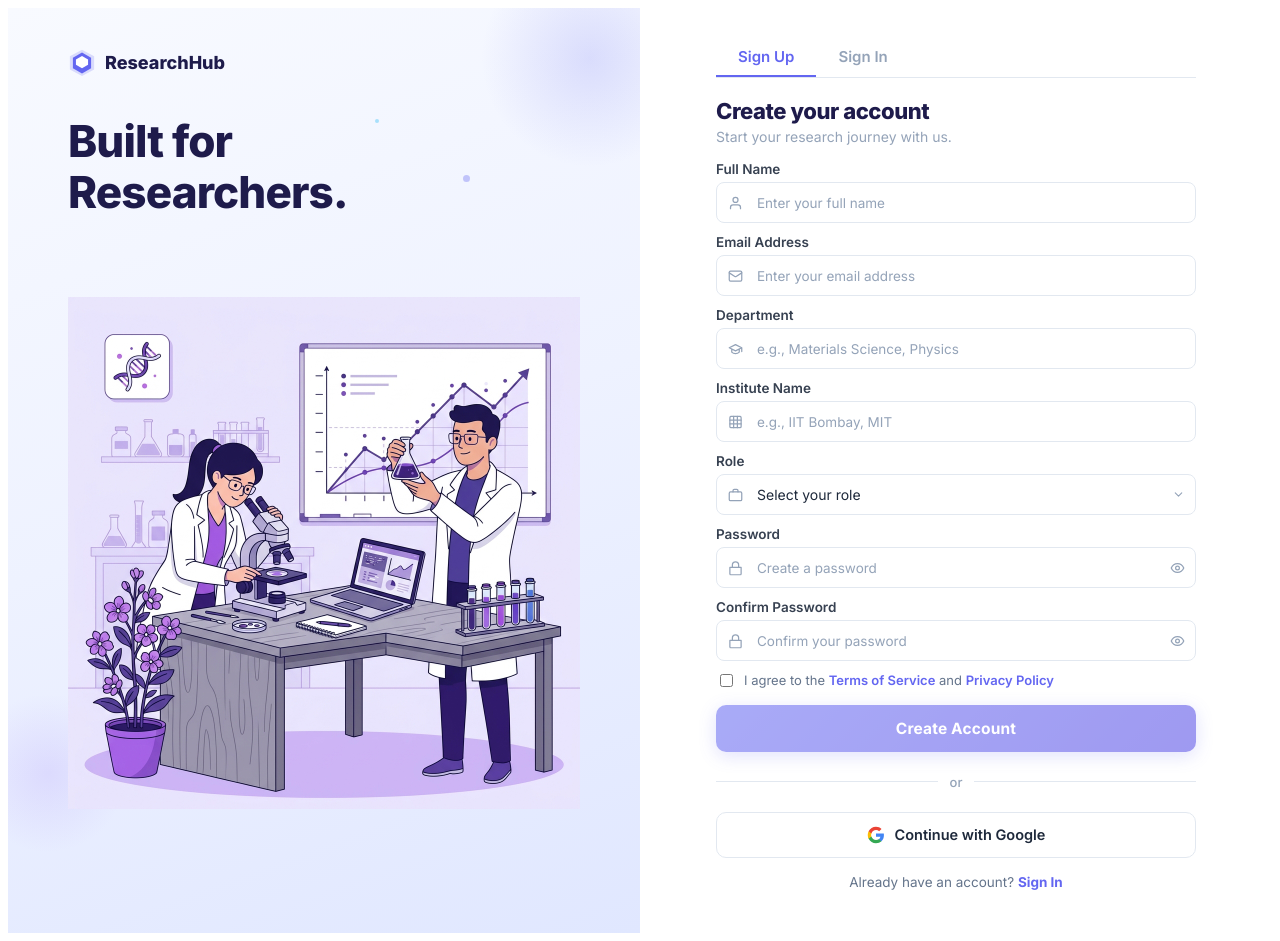
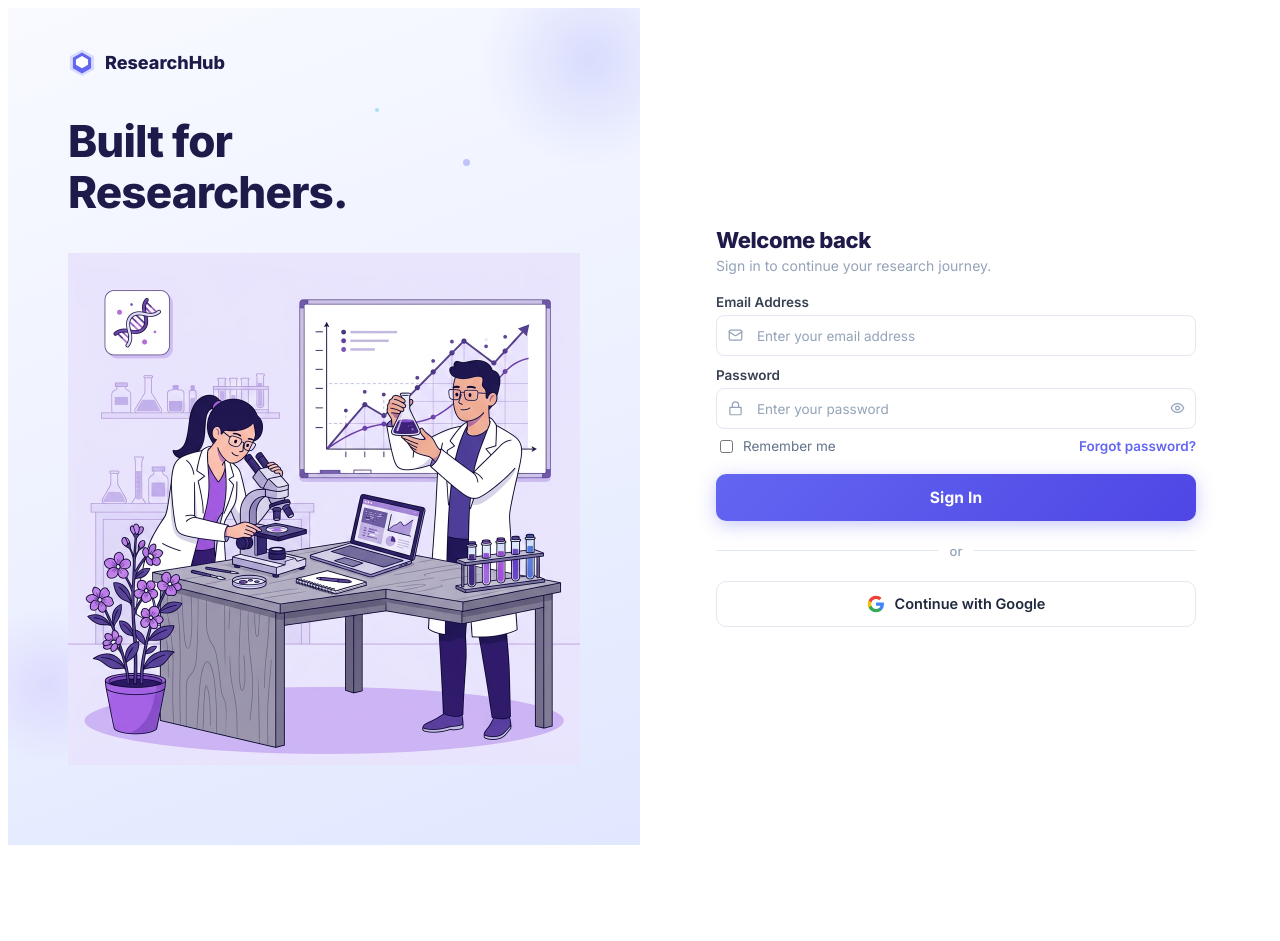
Before and after one commit to gopalan-rajaraman/quantum-materials-ai, a React (Vite) app in the folder frontend/: page /login in a window 1280 px wide. Before the commit this address led to /signup. After the commit the page ends 853 px from the top, so only its background shows below. Built offline with nearby package versions, Linux system fonts and the light colour scheme; the HTML template or start-up script is replaced by a standard one.

Commit message:
Separate login and signup flows and remove hardcoded google email

```diff
--- a/frontend/src/pages/Login/index.jsx
+++ b/frontend/src/pages/Login/index.jsx
@@ -1,12 +1,8 @@
-import { useEffect } from 'react';
-import { useNavigate } from 'react-router-dom';
+import AuthPage from '../Signup';
 
-// Login is now handled inside the Signup page via tab switching.
-// This redirect ensures any /login links still work.
+// Login is now handled by rendering the AuthPage directly.
 const Login = () => {
-  const navigate = useNavigate();
-  useEffect(() => { navigate('/signup', { replace: true }); }, [navigate]);
-  return null;
+  return <AuthPage />;
 };
 
 export default Login;
--- a/frontend/src/pages/Signup/index.jsx
+++ b/frontend/src/pages/Signup/index.jsx
@@ -1,5 +1,5 @@
 import React, { useState } from 'react';
-import { useNavigate } from 'react-router-dom';
+import { useNavigate, useLocation } from 'react-router-dom';
 import { CheckCircle2 } from 'lucide-react';
 
 /* ─── Styles ────────────────────────────────────────────────── */
@@ -409,8 +409,7 @@ const LeftPanel = () => (
 const GoogleAccountChooserModal = ({ isOpen, onClose, onSelect }) => {
   if (!isOpen) return null;
   const accounts = [
-    { name: 'Khushboo', email: 'chaudharykhus3107@gmail.com', img: 'K', color: '#8b5cf6' },
-    { name: 'Quantum Researcher', email: 'researcher@quantum.edu', img: 'Q', color: '#10b981' }
+    { name: 'Khushboo', email: 'chaudharykhus3107@gmail.com', img: 'K', color: '#8b5cf6' }
   ];
 
   return (
@@ -463,7 +462,8 @@ const GoogleAccountChooserModal = ({ isOpen, onClose, onSelect }) => {
 
 /* ─── Main Component ─────────────────────────────────────────── */
 const AuthPage = () => {
-  const [tab, setTab] = useState('signup'); // 'signup' | 'signin'
+  const location = useLocation();
+  const tab = location.pathname.includes('/login') ? 'signin' : 'signup';
   const [showGoogleModal, setShowGoogleModal] = useState(false);
   const navigate = useNavigate();
 
@@ -498,11 +498,7 @@ const AuthPage = () => {
         }}>
           <div style={{ width:'100%', maxWidth:480 }}>
 
-            {/* Tabs */}
-            <div style={{ display:'flex', borderBottom:'1px solid #e2e8f0', marginBottom:20 }}>
-              <button className={`su-tab ${tab === 'signup' ? 'active' : ''}`} onClick={() => setTab('signup')}>Sign Up</button>
-              <button className={`su-tab ${tab === 'signin' ? 'active' : ''}`} onClick={() => setTab('signin')}>Sign In</button>
-            </div>
+            {/* Tabs removed as per user request */}
 
             {/* Heading (only for signup) */}
             {tab === 'signup' && (
@@ -515,13 +511,7 @@ const AuthPage = () => {
             {/* Form switch */}
             {tab === 'signup' ? <SignUpForm onGoogleClick={() => setShowGoogleModal(true)}/> : <SignInForm onGoogleClick={() => setShowGoogleModal(true)}/>}
 
-            {/* Bottom switch link */}
-            <p style={{ marginTop:16, textAlign:'center', fontSize:13.5, color:'#64748b' }}>
-              {tab === 'signup'
-                ? <>Already have an account?{' '}<span style={{ color:'#6366f1', fontWeight:700, cursor:'pointer' }} onClick={() => setTab('signin')}>Sign In</span></>
-                : <>Don't have an account?{' '}<span style={{ color:'#6366f1', fontWeight:700, cursor:'pointer' }} onClick={() => setTab('signup')}>Sign Up</span></>
-              }
-            </p>
+            {/* Bottom switch link removed as per user request */}
 
             <GoogleAccountChooserModal
               isOpen={showGoogleModal}
```
